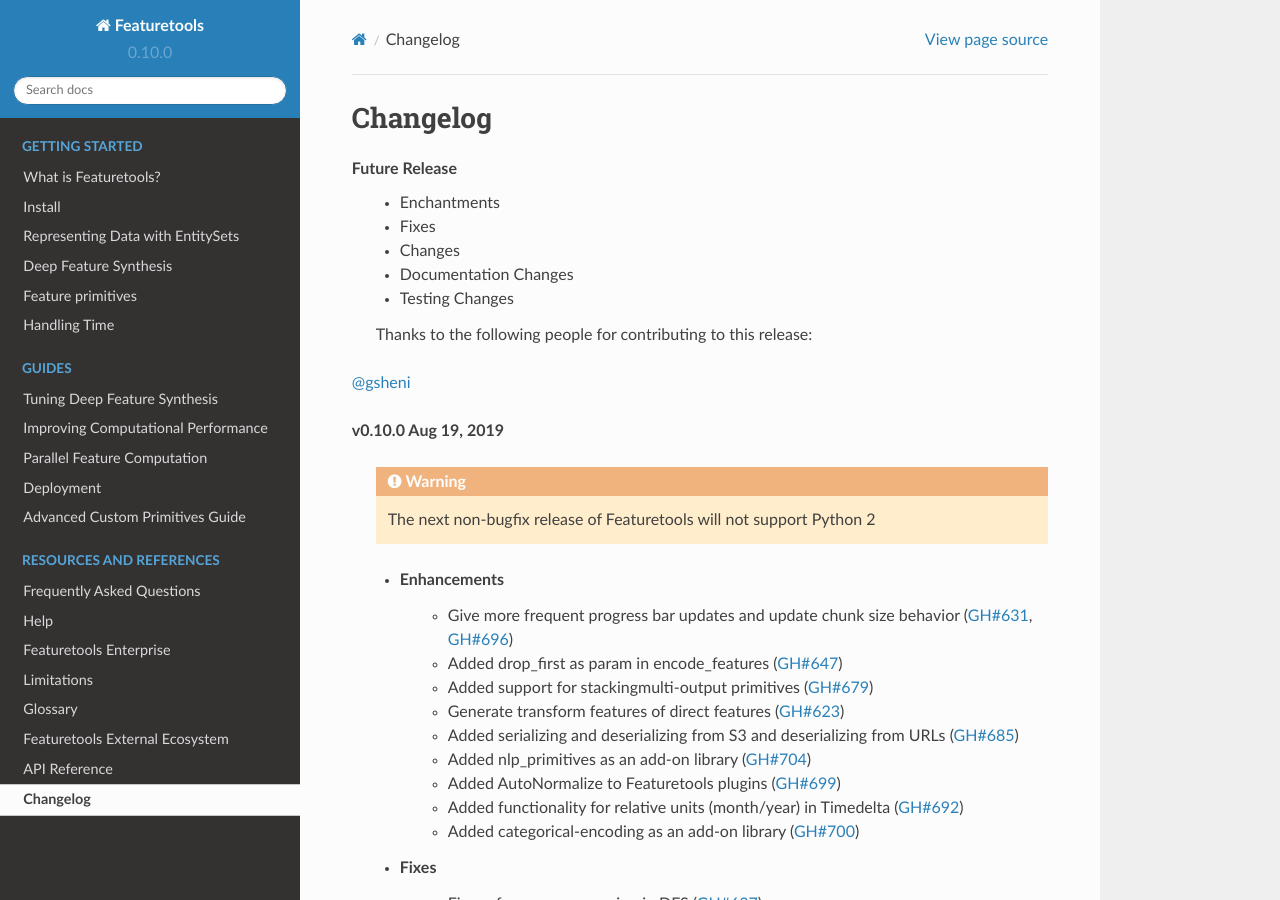
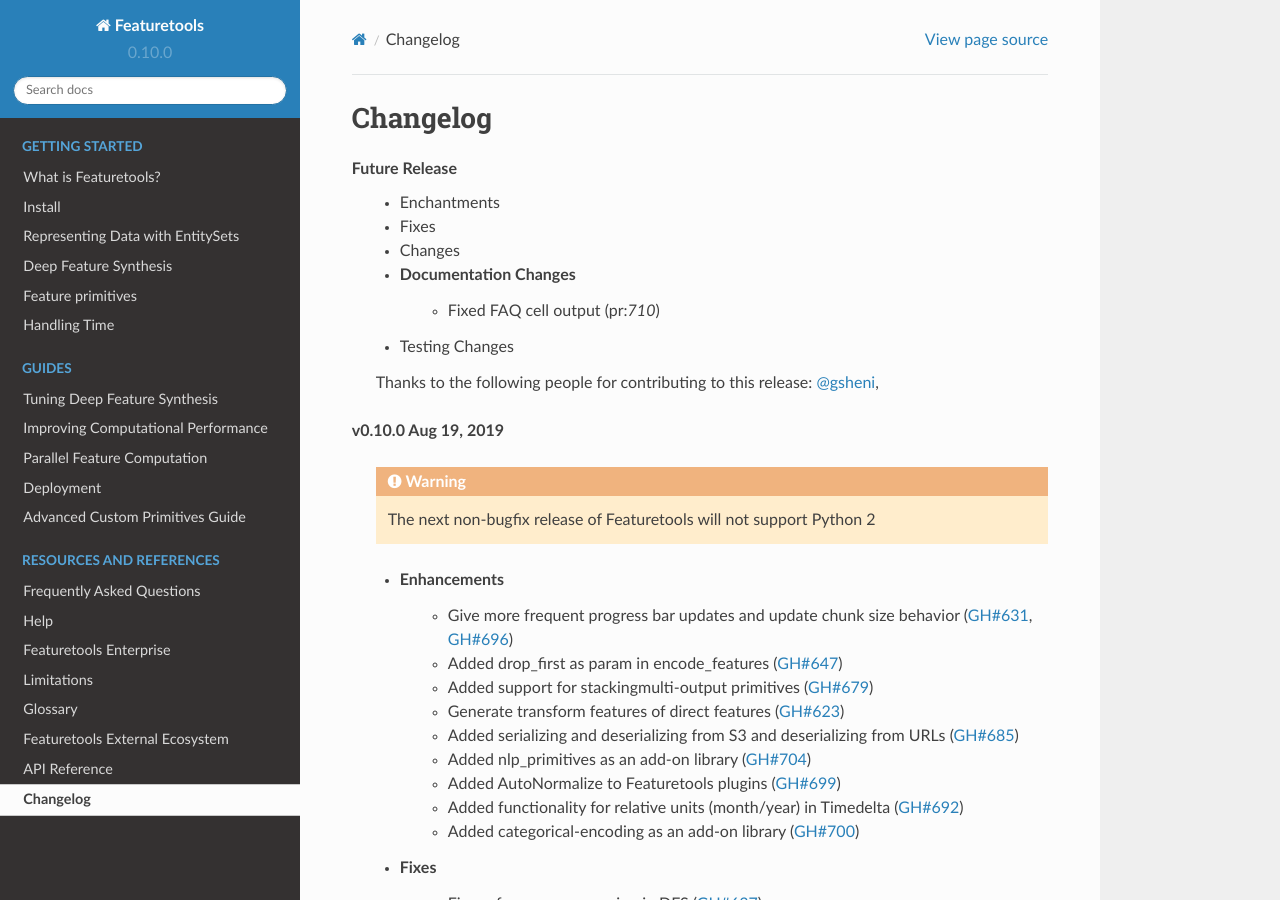
Before and after one commit to alteryx/featuretools, a Sphinx documentation site: the page built from docs/source/changelog.rst, in a window 1280 px wide and 900 px high. Built offline with Sphinx 7.4.7 and the Read the Docs theme 2.0.0, drawn with Linux system fonts in a browser that asks for light colours; pages that are not in the unit, such as notebooks, are missing from menus.

Commit message:
Update changelog.rst

```diff
--- a/docs/source/changelog.rst
+++ b/docs/source/changelog.rst
@@ -7,10 +7,10 @@
     * Fixes
     * Changes
     * Documentation Changes
+        * Fixed FAQ cell output (pr:`710`)
     * Testing Changes
     Thanks to the following people for contributing to this release:
-
-:user:`gsheni`
+    :user:`gsheni`,
 
 **v0.10.0 Aug 19, 2019**
 
```
